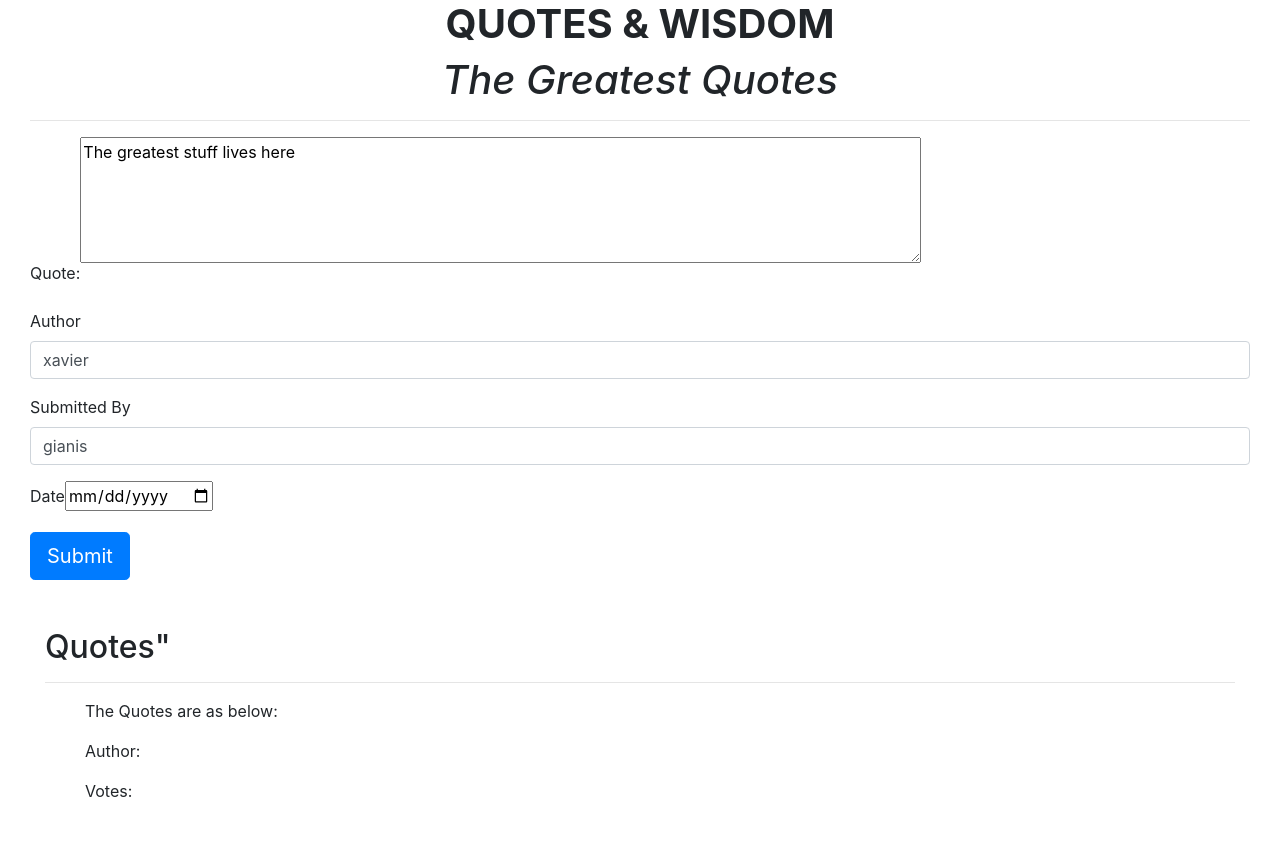
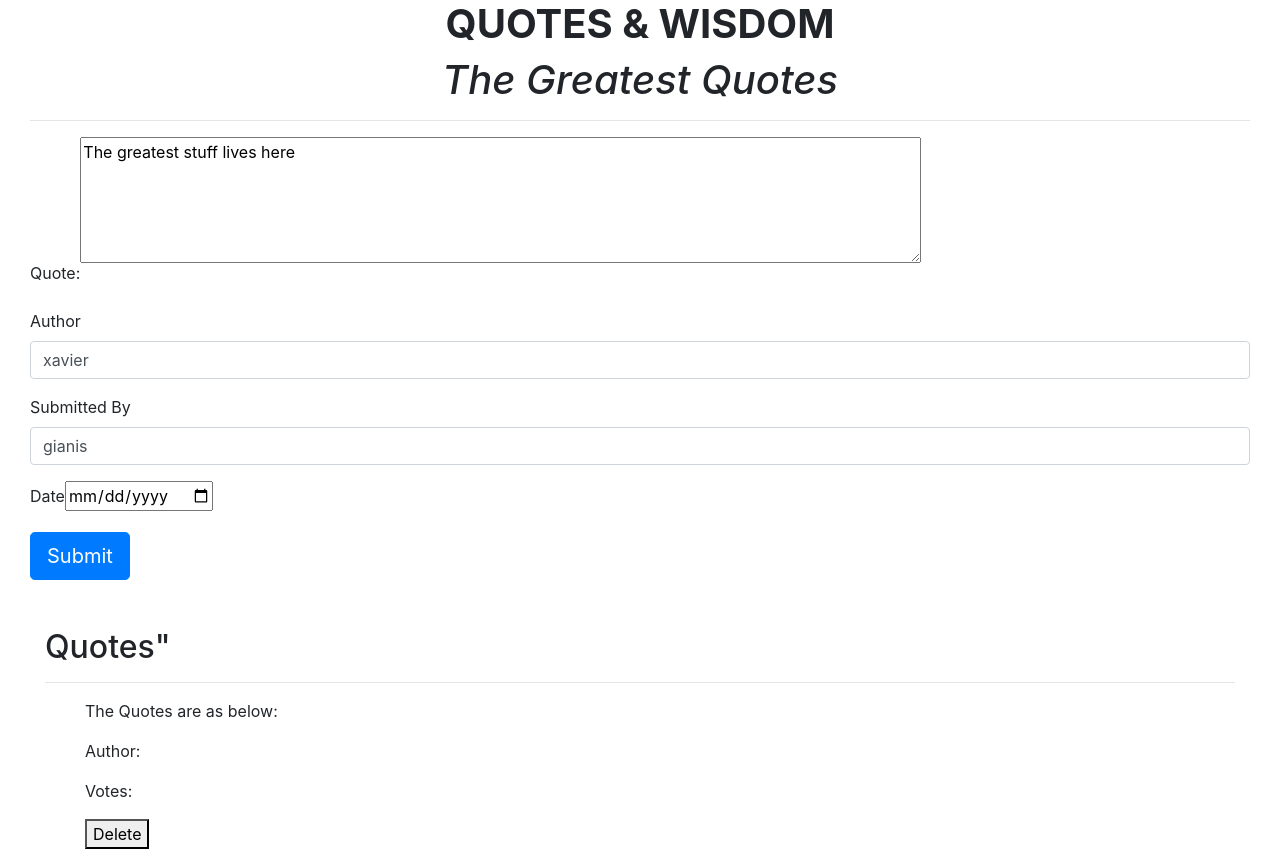
Before and after one commit to thepsalmist/Quotes, an Angular app: page / in a window 1280 px wide. Before the commit the page ends 819 px from the top, so only its background shows below. Built offline with nearby package versions, Linux system fonts and the light colour scheme.

Commit message:
add button to delete quoteand bind it to the parent component

```diff
--- a/src/app/quote-details/quote-details.component.html
+++ b/src/app/quote-details/quote-details.component.html
@@ -2,6 +2,7 @@
   <p>The Quotes are as below:</p>
   <p>Author:</p>
   <p>Votes:</p>
+  <button (click)="callParentDelete(true)">Delete</button>
 
 
 </div>
--- a/src/app/quote-details/quote-details.component.ts
+++ b/src/app/quote-details/quote-details.component.ts
@@ -11,6 +11,10 @@ export class QuoteDetailsComponent implements OnInit {
 
   @Input() quote: Quote;
 
+  callParentDelete() {
+    alert('Delete Quote')
+  }
+
   constructor() { }
 
   ngOnInit() {
--- a/src/app/quote/quote.component.html
+++ b/src/app/quote/quote.component.html
@@ -6,5 +6,5 @@
   <li>{{quote.name}}</li>
   <button (click)="showQuoteDetails(i)">Details</button>
   <!-- bind property quote to the expected input 'quote' in child component -->
-  <app-quote-details [quote]="quote"></app-quote-details>
+  <app-quote-details *ngIf="goal.quoteDescription" [quote]="quote"></app-quote-details>
 </div>
```
